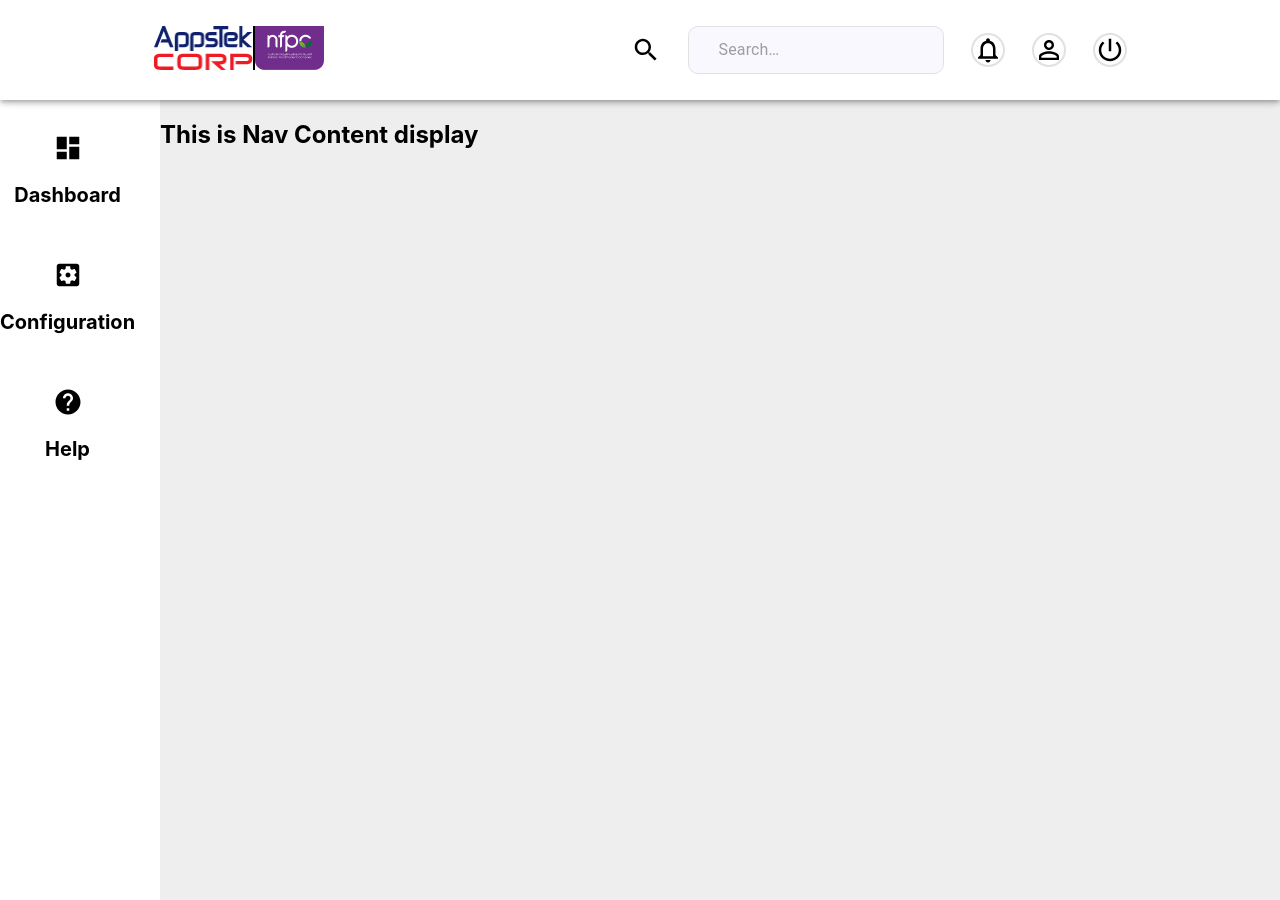
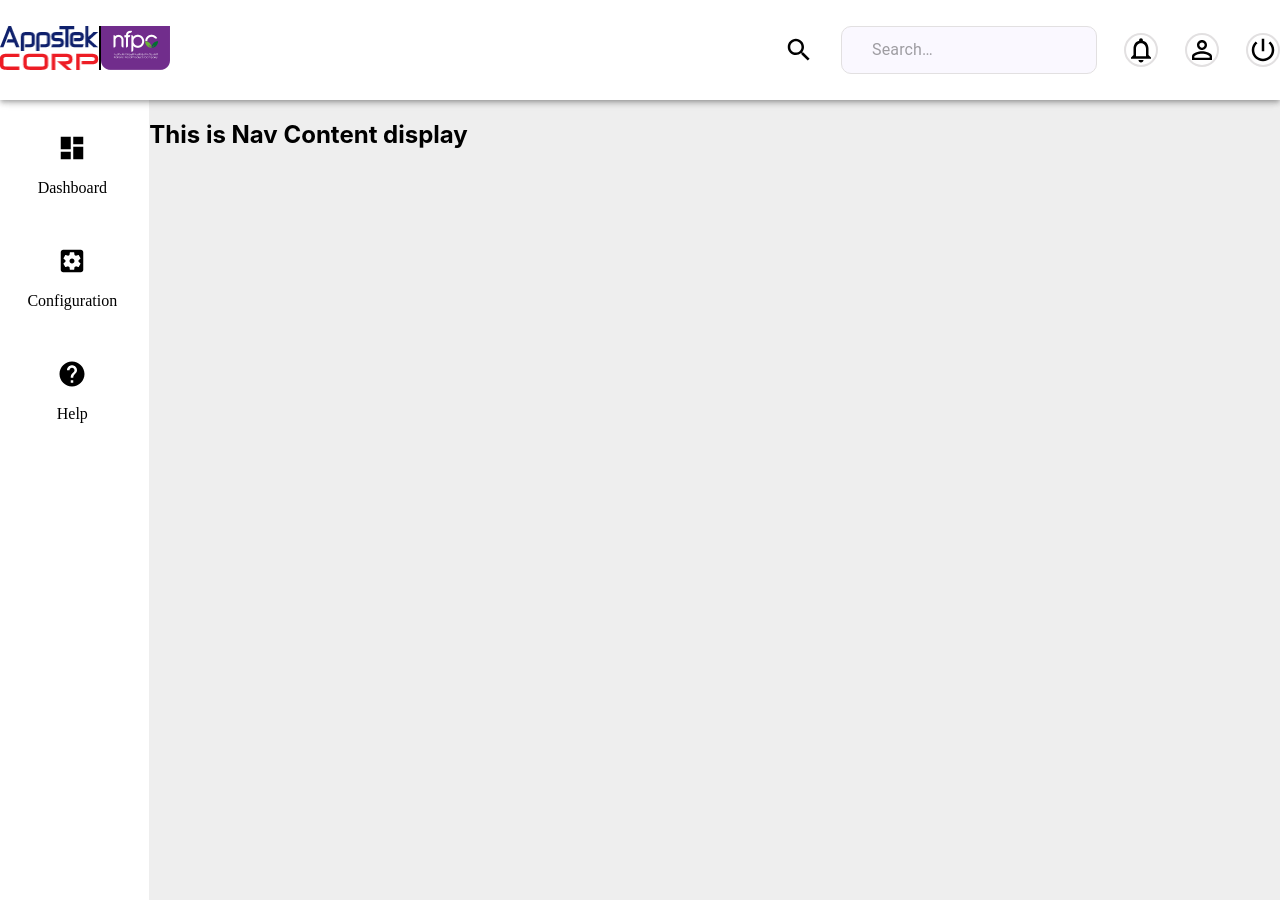
Before and after one commit to Monk19/nfpc, a React (Create React App) app: page / in a window 1280 px wide. Built offline with nearby package versions, Linux system fonts and the light colour scheme.

Commit message:
new fixed dash

```diff
--- a/src/App.css
+++ b/src/App.css
@@ -1,6 +1,7 @@
 .App {
   /* text-align: center; */
 }
+
 img.nfpc-logo {
   width: 69px;
   height: 44px;
@@ -9,6 +10,9 @@ img.appstek-logo {
   width: 99px;
   height: 44px;
   border-right: 2px solid black;
+}
+div.logos {
+  width: 100%;
 }
 .MuiPaper-root {
   display: flex !important;
--- a/src/App.js
+++ b/src/App.js
@@ -46,7 +46,7 @@ function App() {
     <Grid container className="App">
       <Grid item xs={12} sx={{ border: "2px solid black", height: "100px" }}>
         <AppBar className="top-grid">
-          <div>
+          <div className="logos">
             <img
               src={appsteklogo}
               alt="appstek-logo"
@@ -72,10 +72,10 @@ function App() {
           </div>
         </AppBar>
       </Grid>
-      <Grid xs={1.5} className="nav-tab">
+      <Grid xs={1.4} className="nav-tab">
         <Sidenav />
       </Grid>
-      <Grid xs={10.5} className="nav-content">
+      <Grid xs={10.6} className="nav-content">
         <h2>This is Nav Content display</h2>
       </Grid>
     </Grid>
--- a/src/Components/Sidenav/Sidenav.modules.css
+++ b/src/Components/Sidenav/Sidenav.modules.css
@@ -9,6 +9,7 @@
   flex-direction: column;
   align-items: center;
   margin-top: 33px;
+  width: 11.3vw;
 }
 .sidenav > div:hover {
   border-left: 3px solid #ed1c24;
@@ -20,8 +21,9 @@
   font-size: 30px;
 }
 .sidenav h3 {
-  font-size: 20px;
-  font-weight: bold;
+  font-size: 16px;
+  font-family: "";
+  font-weight: 300;
 }
 .sidenav > div:hover {
   color: rgb(180, 124, 233);
```
